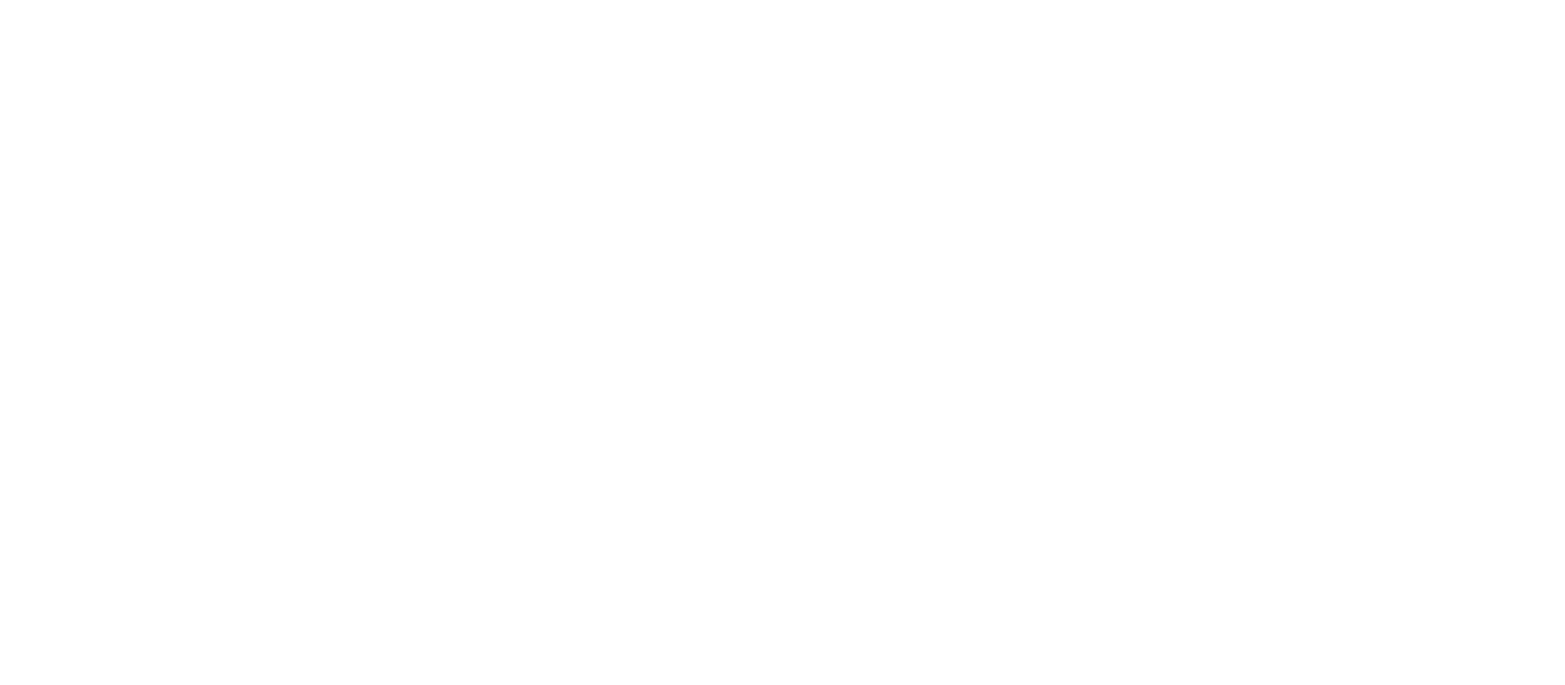
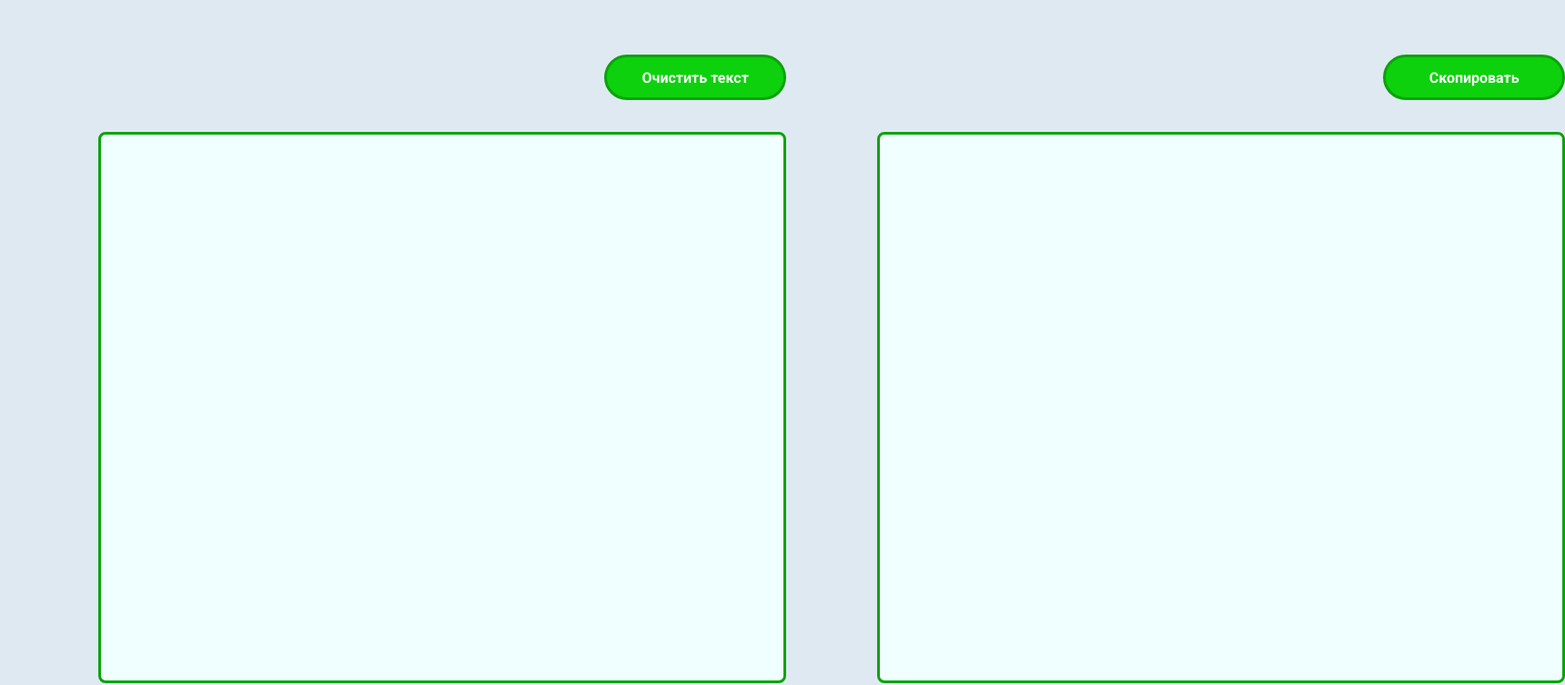
Before and after one commit to Irracionalnost/MoySkladParser, a Vue app: page / in a window 1280 px wide. Shown: the top 753 px of the page at 91% size, 1720 px wide, since content can reach past the window. Built offline with nearby package versions, Linux system fonts and the light colour scheme.

Commit message:
v-model связывание для textefore и textafter

```diff
--- a/src/App.vue
+++ b/src/App.vue
@@ -1,8 +1,20 @@
 <script setup>
+import TextBlockInterface from './components/TextBlockInterface.vue';
+import { ref } from 'vue';
+const textBefore = ref('')
+const textAfter = ref('')
+
 </script>
 
 <template>
+<div class="body">
+    <TextBlockInterface v-model:text1="textBefore" v-model:text2="textAfter"/>
+</div>
 </template>
 
 <style scoped>
+.body {
+    padding-left: 20px;
+    padding-top: 60px;
+}
 </style>
--- a/src/assets/main.css
+++ b/src/assets/main.css
@@ -0,0 +1,12 @@
+@import url('https://fonts.googleapis.com/css2?family=Roboto:ital,wght@0,100;0,300;0,400;0,500;0,700;0,900;1,100;1,300;1,400;1,500;1,700;1,900&display=swap');
+
+* {
+    margin: 0px;
+    padding: 0px;
+    font-family: "Roboto", sans-serif;
+    font-weight: 400;
+}
+
+html{
+    background-color: rgba(220, 231, 241, 0.904);
+}
--- /dev/null
+++ b/src/components/TextBlock.vue
@@ -0,0 +1,20 @@
+<script setup>
+const text = defineModel()
+const update = inptext =>{
+    text.value = inptext
+}
+</script>
+<template>
+    <div class="text-block" contenteditable="true" @input="update($event.target.innerText)"> {{ text }}
+    </div>
+</template>
+
+<style scoped>
+.text-block{
+    width: 750px;
+    height: 600px;
+    border: 3px rgb(11, 163, 11) solid;
+    border-radius: 8px;
+    background-color: azure;
+}
+</style>
--- /dev/null
+++ b/src/components/TextBlockInterface.vue
@@ -0,0 +1,72 @@
+<script setup>
+import TextBlock from './TextBlock.vue';
+
+const text1 = defineModel('text1')
+const text2 = defineModel('text2')
+
+
+const clearText = () => {
+    text1.value = ''
+    text2.value = ''
+}
+
+const copyText = () => {
+let btn = document.getElementById('copy-btn')
+navigator.clipboard
+.writeText(text2.value)
+.then(() => {
+    if (btn.innerText !== '✔ Готово') {
+    const originalText = btn.innerText
+    btn.innerText = '✔ Готово'
+    setTimeout(() => {
+        btn.innerText = originalText
+    }, 1500)
+    }
+})
+.catch(() => {
+    alert('something went wrong')
+})
+}
+</script>
+
+<template>
+<div class="content">
+    <div class="block">
+        <button @click="clearText">Очистить текст</button>
+        <TextBlock id="textBefore" v-model="text1"/>
+    </div>
+    <div class="block">
+        <button @click="copyText" id="copy-btn">Скопировать</button>
+        <TextBlock id="textAfter" v-model="text2"/>
+    </div>
+</div>
+</template>
+
+<style scoped>
+.content{
+    width: 86%;
+    margin: 0 auto;
+    display: flex;
+    gap:100px;
+}
+.flex-between{
+    display: flex;
+    justify-content: space-between;
+}
+.block{
+    display: flex;
+    flex-direction: column;
+    align-items: flex-end;
+    gap:35px;
+}
+button{
+    width: 200px;
+    height: 50px;
+    border-radius: 30px;
+    color: white;
+    border: 3px rgb(11, 163, 11) solid;
+    background-color: rgb(13, 209, 13);
+    font-size: 16px;
+    font-weight: 700;
+}
+</style>
```
Also changed, not shown: src/assets/scripts/Parser.js (added, +14 -0 lines).
